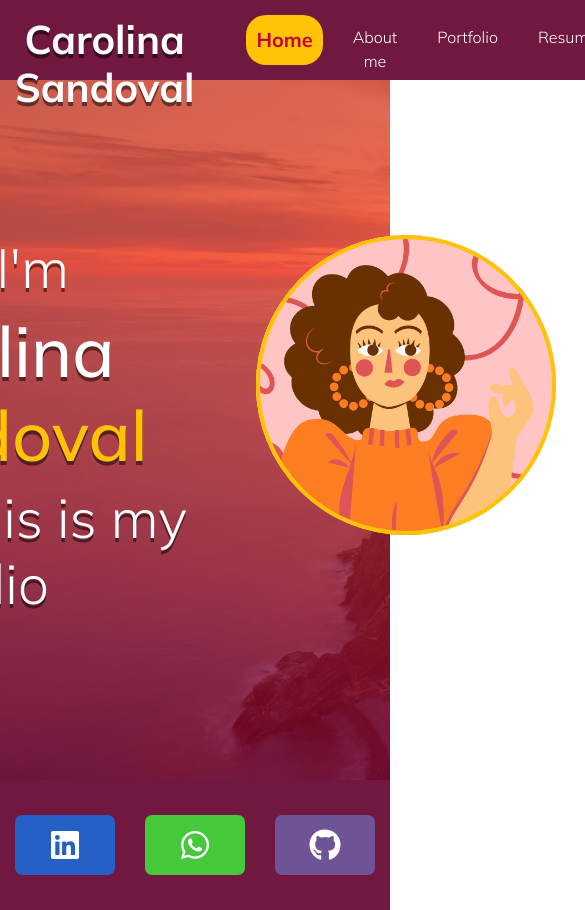
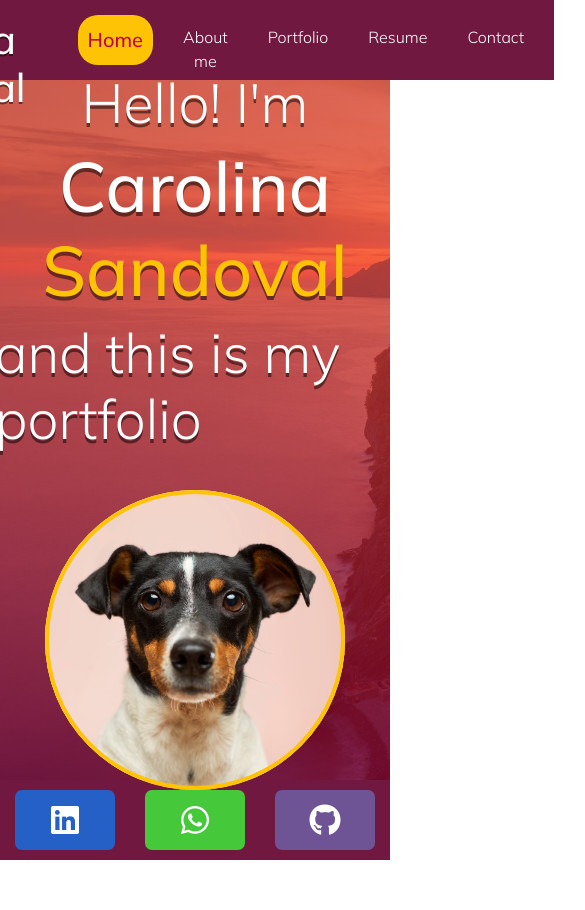
Before and after one commit to ambersanti1/carolina-portfolio, a React (Create React App) app in the folder client/: page / in a window 390 px wide. Shown: the top 910 px of the page, 585 px wide, since content can reach past the window. After the commit the page ends 860 px from the top, so only its background shows below. Built offline with nearby package versions, Linux system fonts and the light colour scheme.

Commit message:
Changed the frontend

```diff
--- a/client/src/App.css
+++ b/client/src/App.css
@@ -25,7 +25,7 @@
   border-radius: 20px;
   text-decoration: none;
   font-size: 20px;
-  font-family:'mulish-bold';
+  font-family:'mulish-medium';
 }
 nav {
   display: flex;
@@ -66,9 +66,9 @@ nav li a:hover {
 
 nav h2 {
   font-size: 40px;
-  font-family: "mulish-bold";
+  font-family: "mulish-medium";
   color: #fff;
-  text-shadow: 0 4px 0px rgba(0,0,0,.5);
+  text-shadow: 0 2px 0px rgba(0,0,0,.5);
   text-align: center;
   margin: 15px 20px 15px 15px;
 }
@@ -354,7 +354,7 @@ textarea::placeholder {
 
 /* LINKS */
 .links-section {
-  height: 130px;
+  height: 80px;
   background: #711840;
   display: flex;
   justify-content: center;
@@ -449,3 +449,80 @@ textarea::placeholder {
   box-shadow: 0 4px 0px rgba(0,0,0,.5);
   border: none;
 }
+
+@media screen and (max-width:1200px){
+  .galeria {
+    display: block;
+  }
+  .home-container {
+    margin-top: 0;
+    display: flex;
+    flex-direction: column;
+    justify-content: center;
+    align-items: center;
+
+  }
+  .texto {
+    display: flex;
+    flex-direction: column;
+    justify-content: center;
+    align-items: center;
+    margin-bottom: 30px;
+
+  }
+  .home-container .carolina {
+    text-align: center;
+  }
+
+  .project img {
+    width: 450px;
+  }
+}
+
+@media screen and (max-width: 1000px) {
+      .title {
+    font-size: 30px;
+  }
+
+  .description {
+    font-size: 20px;
+  }
+}
+
+@media screen and (max-width:800px) {
+  nav {
+    display: flex;
+    justify-content: center;
+  }
+
+  .project img {
+    width: 350px;
+  }
+
+  .project {
+    display: flex;
+    flex-direction: column;
+    justify-content: center;
+    align-items: center;
+
+  }
+
+  .both-title-description {
+    text-align: center;
+  }
+  .right {
+    display: flex;
+    align-items: center;
+    margin:0;
+  }
+  .left {
+
+    margin:0;
+  }
+  .title {
+    font-size: 27px;
+  }
+  .description {
+    font-size: 17px;
+  }
+}
--- a/client/src/components/Home.jsx
+++ b/client/src/components/Home.jsx
@@ -1,5 +1,6 @@
 import React from 'react'
 import avatar from "../img/avatar.png";
+import perrito from "../img/perrito-img.jpg";
 
 const Home = () => {
   return (
@@ -14,7 +15,7 @@ const Home = () => {
             <h1 class="hello">and this is my portfolio </h1>{" "}
           </div>
           <div class="profile-photo">
-            <img src={avatar} alt="" />
+            <img src={perrito} alt="" />
             <div class="circle-home c1"></div>
             <div class="circle-home c2"></div>
           </div>
```
Also changed, not shown: client/src/img/perrito-img.jpg (added).
